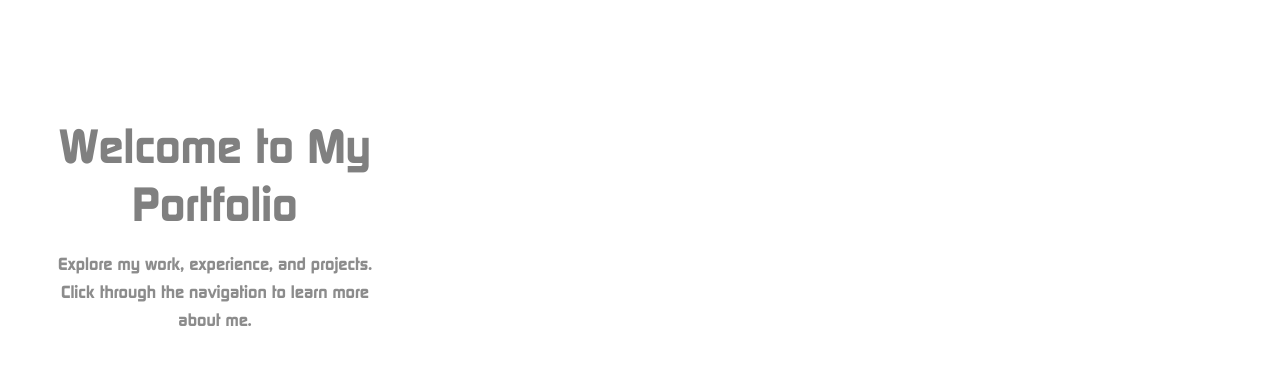
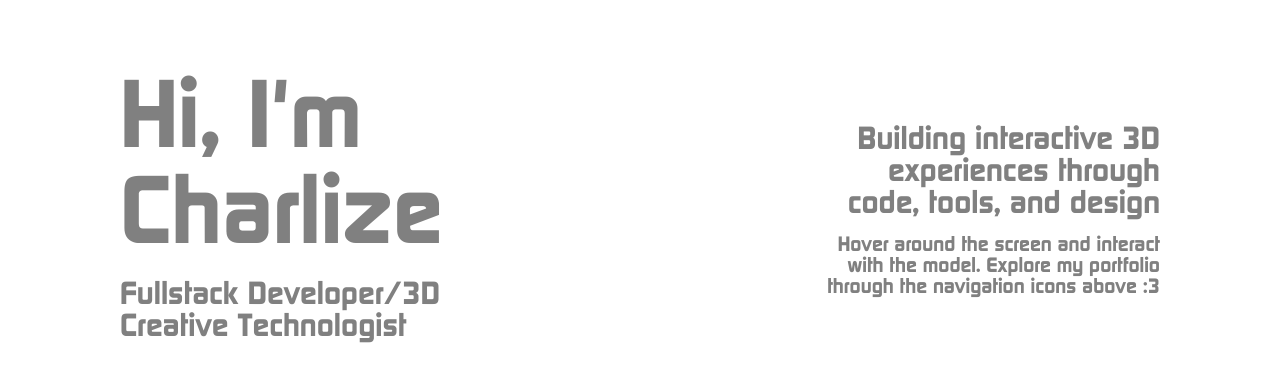
Before and after one commit to charlizet35/CharlizePortfolio3D, a React (Vite) app: page / in a window 1280 px wide. Shown: the part 172-554 px from the top of the page. Built offline with nearby package versions, Linux system fonts and the light colour scheme.

Commit message:
adding more to homepage, fixing aboutme

```diff
--- a/src/App.jsx
+++ b/src/App.jsx
@@ -24,7 +24,7 @@ function App() {
       <div className="App" style={{ position: 'relative', width: '100%', height: '100vh', margin: 0, padding: 0, overflow: 'hidden' }}>
 
         {/* Header is always visible */}
-        <div style={{ position: 'relative', zIndex: 50 }}>
+        <div style={{ position: 'relative', zIndex: 50, pointerEvents: 'none' }}>
           <Header />
         </div>
 
--- a/src/pages/Home.jsx
+++ b/src/pages/Home.jsx
@@ -16,26 +16,48 @@ const Home = () => {
         right: 5,
         width: 180,
         height: 39,
-        backgroundColor: 'white', // match your page background
+        backgroundColor: 'white',
         pointerEvents: 'none'
         }} />
 
       {/* left text */}
       <div style={{
         position: 'absolute',
-        left: '40px',
+        left: '120px',
         top: '50%',
-        transform: 'translateY(-50%)',
+        transform: 'translateY(-55%)',
         zIndex: 10,
         maxWidth: '350px',
-        color: 'gray'
+        color: 'gray',
+        textAlign: 'left',
+        pointerEvents: 'none'
       }}>
-        <h1 style={{fontSize: '3rem', margin: '0 0 1rem 0', lineHeight: 1.2}}>
-          Welcome to My Portfolio
+        <h1 style={{fontSize: '6rem', margin: '0 0 1rem 0', lineHeight: 1}}>
+          Hi, I'm Charlize
         </h1>
-        <p style={{fontSize: '1.1rem', margin: '0', lineHeight: 1.6, opacity: 0.9}}>
-          Explore my work, experience, and projects. Click through the navigation to learn more about me.
-        </p>
+        <h2 style={{fontSize: '2rem', margin: '0 0 1rem 0', lineHeight: 1}}>
+          Fullstack Developer/3D Creative Technologist
+        </h2>
+      </div>
+
+    {/* left text */}
+      <div style={{
+        position: 'absolute',
+        right: '120px',
+        top: '50%',
+        transform: 'translateY(-55%)',
+        zIndex: 10,
+        maxWidth: '350px',
+        color: 'gray',
+        textAlign: 'right',
+        pointerEvents: 'none'
+      }}>
+        <h2 style={{fontSize: '2rem', margin: '0 0 1rem 0', lineHeight: 1}}>
+          Building interactive 3D experiences through code, tools, and design
+        </h2>
+        <h3 style={{fontSize: '1.3rem', margin: '0 0 1rem 0', lineHeight: 1}}>
+          Hover around the screen and interact with the model. Explore my portfolio through the navigation icons above :3
+        </h3>
       </div>
     </div>
   );
```
